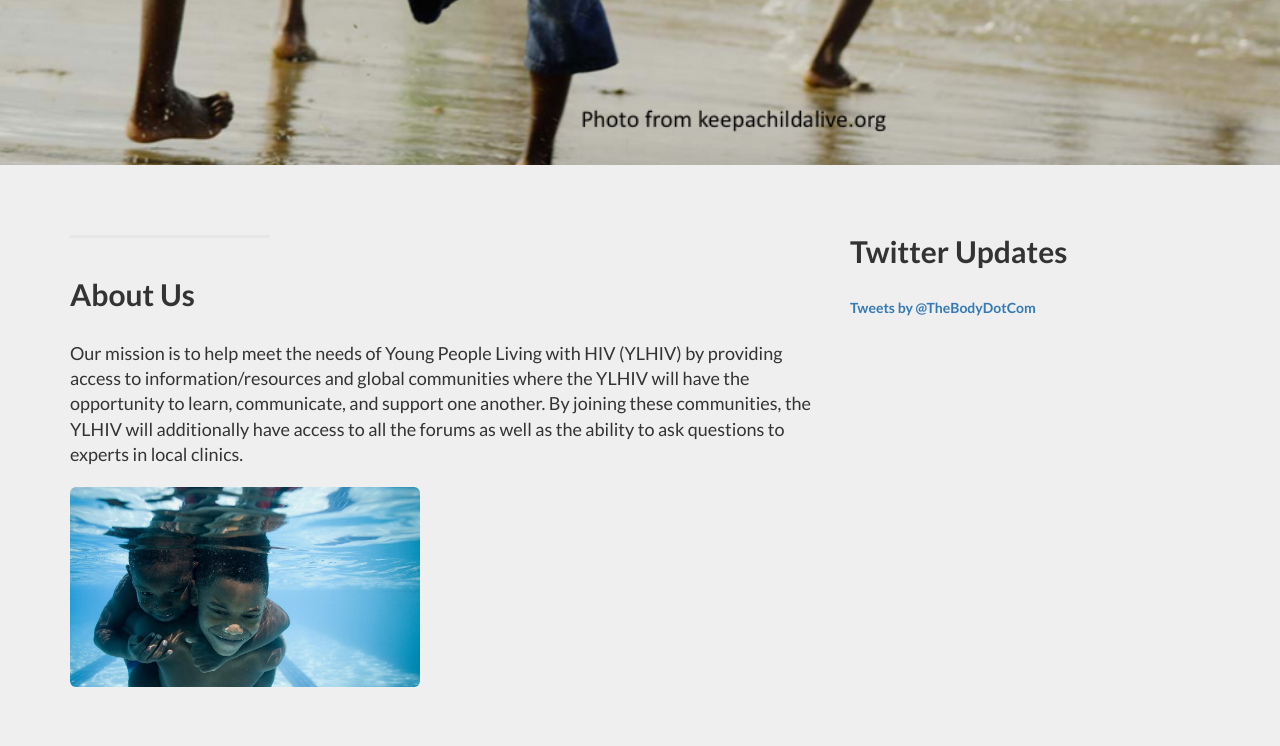
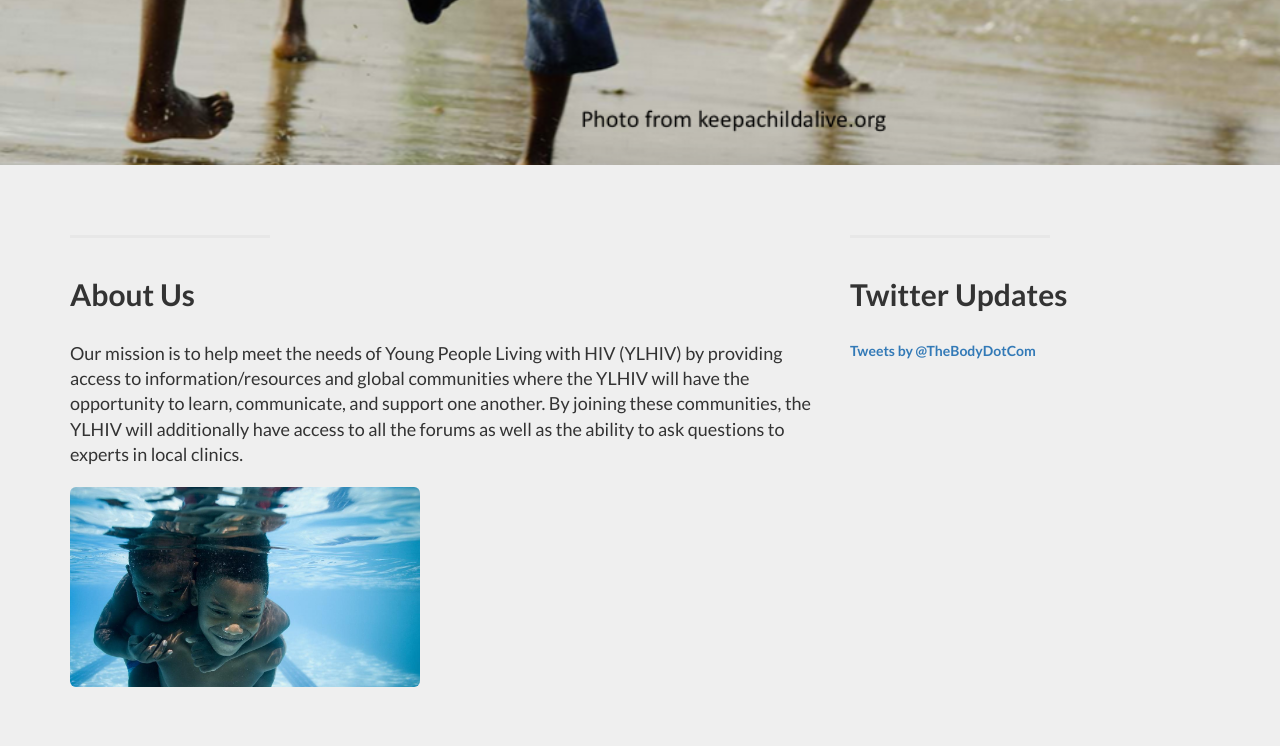
Before and after one commit to NYC2015/team-3, a Django app: page / in a window 1280 px wide. Shown: the part 566-1312 px from the top of the page. Run offline with Django 3.2, Linux system fonts and the light colour scheme; some libraries are stand-ins or nearby versions.

Commit message:
fix twitter header

```diff
--- a/index.html
+++ b/index.html
@@ -110,6 +110,8 @@
             </div>
 
             <div  class ="col-md-4">
+                <hr class="section-heading-spacer">
+                <div class="clearfix"></div>
                 <h2 class="section-heading">Twitter Updates</h2>
                 <a class="twitter-timeline" href="https://twitter.com/TheBodyDotCom" data-widget-id="655244740670201857">Tweets by @TheBodyDotCom</a>
                 <script>!function(d,s,id){var js,fjs=d.getElementsByTagName(s)[0],p=/^http:/.test(d.location)?'http':'https';if(!d.getElementById(id)){js=d.createElement(s);js.id=id;js.src=p+"://platform.twitter.com/widgets.js";fjs.parentNode.insertBefore(js,fjs);}}(document,"script","twitter-wjs");</script>
--- a/team3/info/templates/info/index.html
+++ b/team3/info/templates/info/index.html
@@ -113,7 +113,8 @@
                 </div>
 
                 <div  class ="col-md-4">
-
+                    <hr class="section-heading-spacer">
+                    <div class="clearfix"></div>
                     <h2 class="section-heading">Twitter Updates</h2>
                     <a class="twitter-timeline" href="https://twitter.com/TheBodyDotCom" data-widget-id="655244740670201857">Tweets by @TheBodyDotCom</a>
                     <script>!function(d,s,id){var js,fjs=d.getElementsByTagName(s)[0],p=/^http:/.test(d.location)?'http':'https';if(!d.getElementById(id)){js=d.createElement(s);js.id=id;js.src=p+"://platform.twitter.com/widgets.js";fjs.parentNode.insertBefore(js,fjs);}}(document,"script","twitter-wjs");</script>
```
